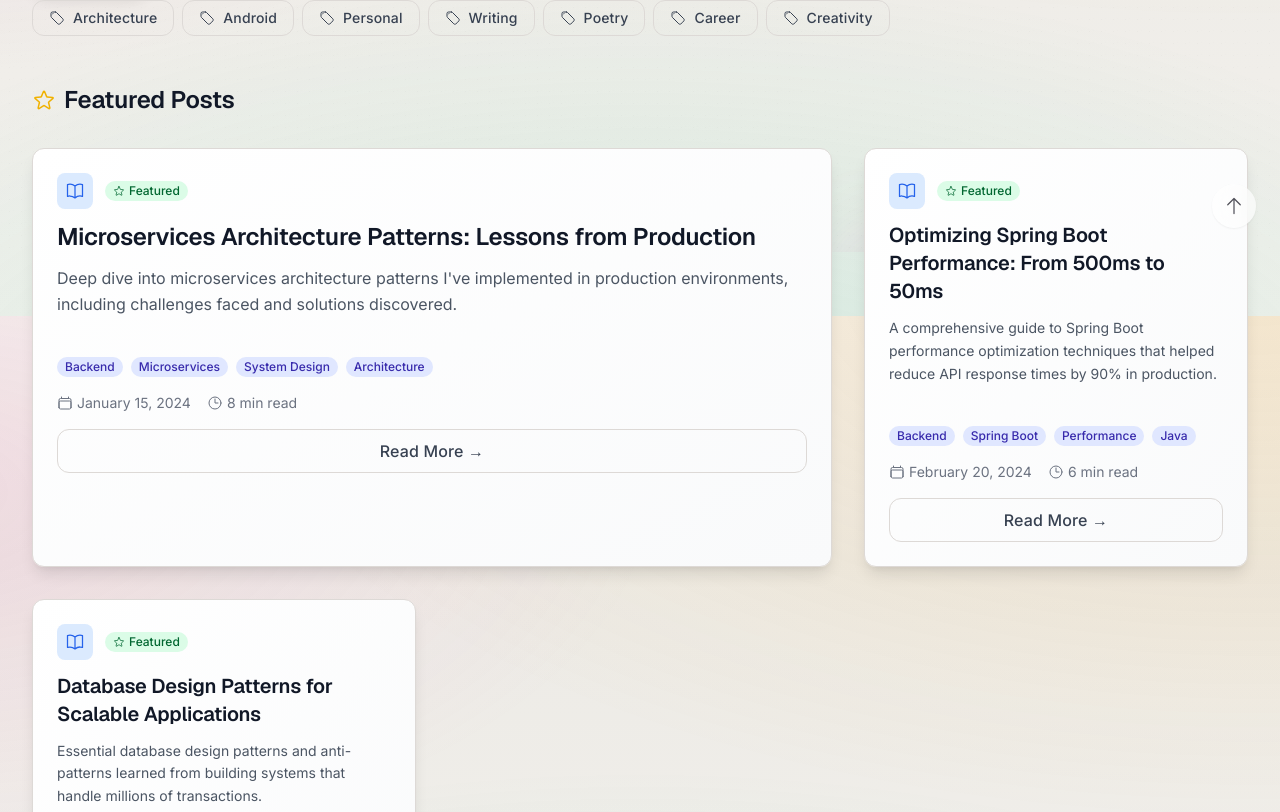
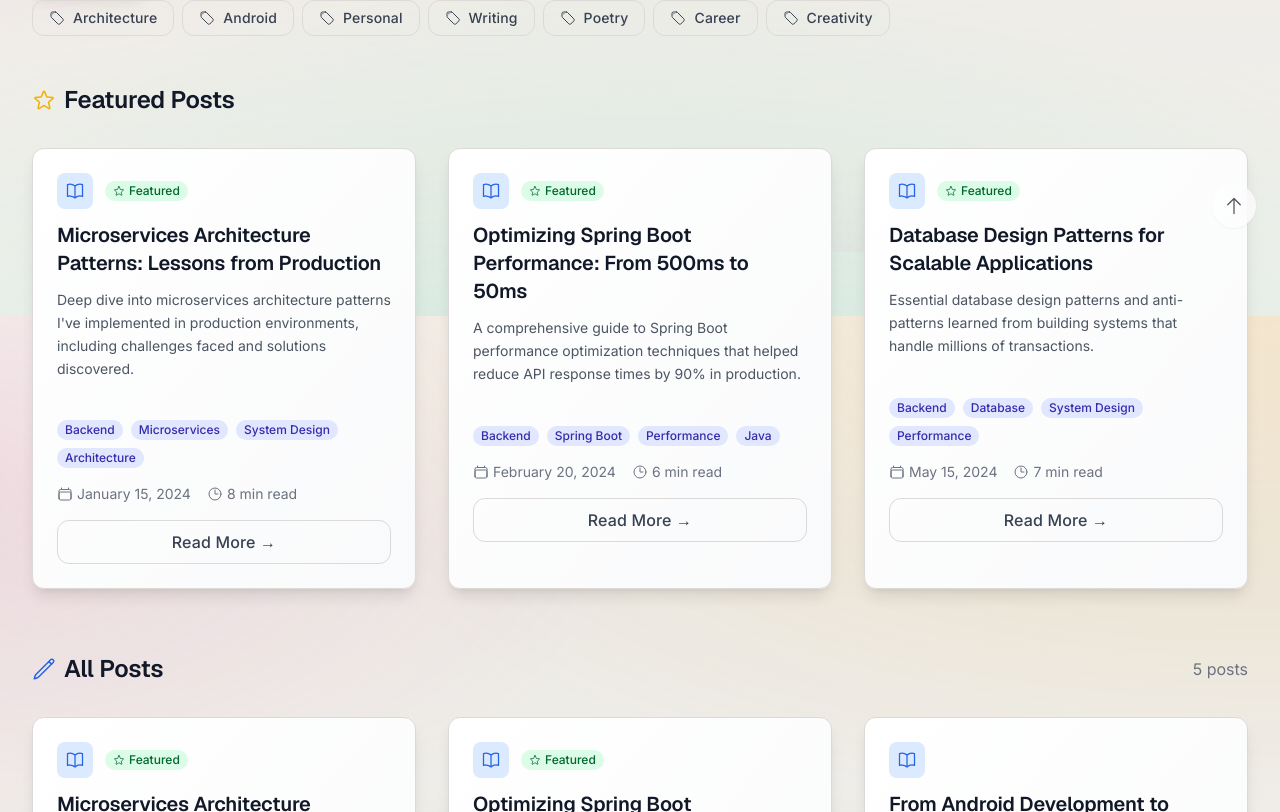
Before and after one commit to Anupam0401/anupam-portfolio, a Next.js app: page /blog in a window 1280 px wide. Shown: the part 548-1360 px from the top of the page. Built offline with nearby package versions, Linux system fonts and the light colour scheme.

Commit message:
refactor: remove unused featured prop from BlogCard component in blog page

```diff
--- a/src/app/blog/page.tsx
+++ b/src/app/blog/page.tsx
@@ -245,8 +245,8 @@ const BlogPage = () => {
                 Featured Posts
               </h2>
               <div className="grid grid-cols-1 md:grid-cols-2 lg:grid-cols-3 gap-8">
-                {featuredPosts.map((post, index) => (
-                  <BlogCard key={post.id} post={post} featured={index === 0} />
+                {featuredPosts.map((post) => (
+                  <BlogCard key={post.id} post={post} />
                 ))}
               </div>
             </motion.div>
```
